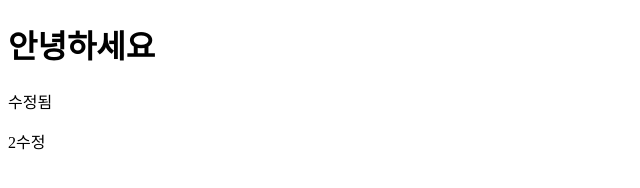
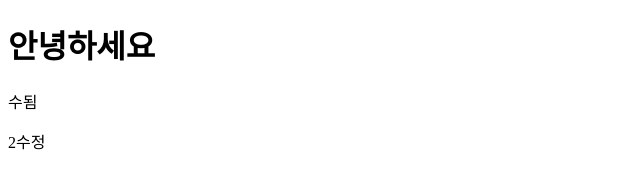
Before and after one commit to ooda11/netive, a plain HTML site: page index.html in a window 1280 px wide. Shown: the full height of the page, 0-640 px from the left. Drawn offline with Linux system fonts and the light colour scheme.

Commit message:
커밋메시지

```diff
--- a/index.html
+++ b/index.html
@@ -8,7 +8,7 @@
 </head>
 <body>
     <h1>안녕하세요</h1>
-    <p>수정됨</p>
+    <p>수됨</p>
     <p>2수정</p>
 </body>
 </html>
```
